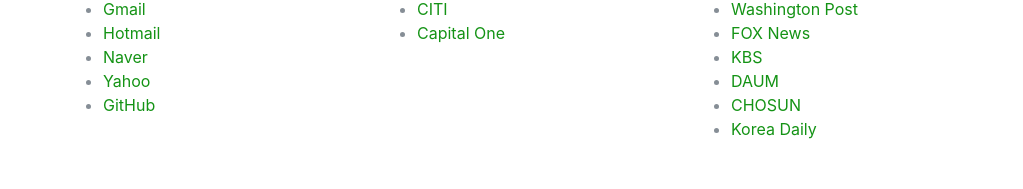
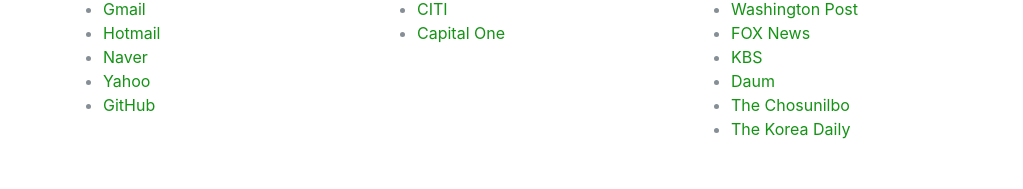
Before and after one commit to ryoox001/ryoox001.github.io, a plain HTML site: page index.html in a window 1280 px wide. Shown: the part 3670-3859 px from the top of the page, without its empty margins (257-1280 px from the left). Drawn offline with Linux system fonts and the light colour scheme; a web font is replaced by a local one.

Commit message:
Update index.html

```diff
--- a/index.html
+++ b/index.html
@@ -228,9 +228,9 @@ $('#myModal').on('shown.bs.modal', function () {
               <li><a href="https://www.washingtonpost.com/">Washington Post </a></li>
               <li><a href="https://www.foxnews.com/">FOX News </a></li>
               <li><a href="http://www.kbs.co.kr/">KBS </a></li>
-              <li><a href="https://www.daum.net/">DAUM </a></li>
-              <li><a href="http://www.chosun.com/">CHOSUN </a></li>
-              <li><a href="http://www.koreadaily.com/index.html?branch=HOME">Korea Daily</a></li>
+              <li><a href="https://www.daum.net/">Daum </a></li>
+              <li><a href="http://www.chosun.com/">The Chosunilbo </a></li>
+              <li><a href="http://www.koreadaily.com/index.html?branch=HOME">The Korea Daily</a></li>
             </ul>
           </div>
         </div>
```
